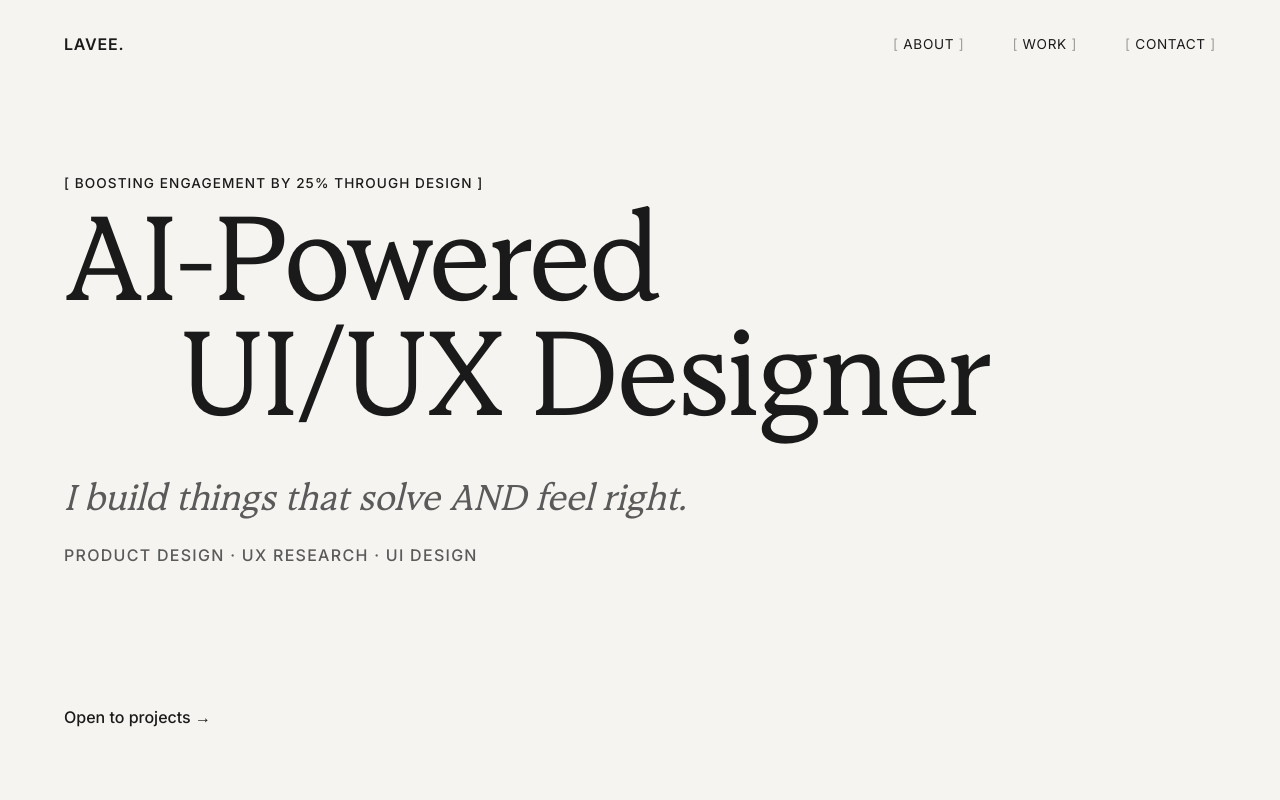
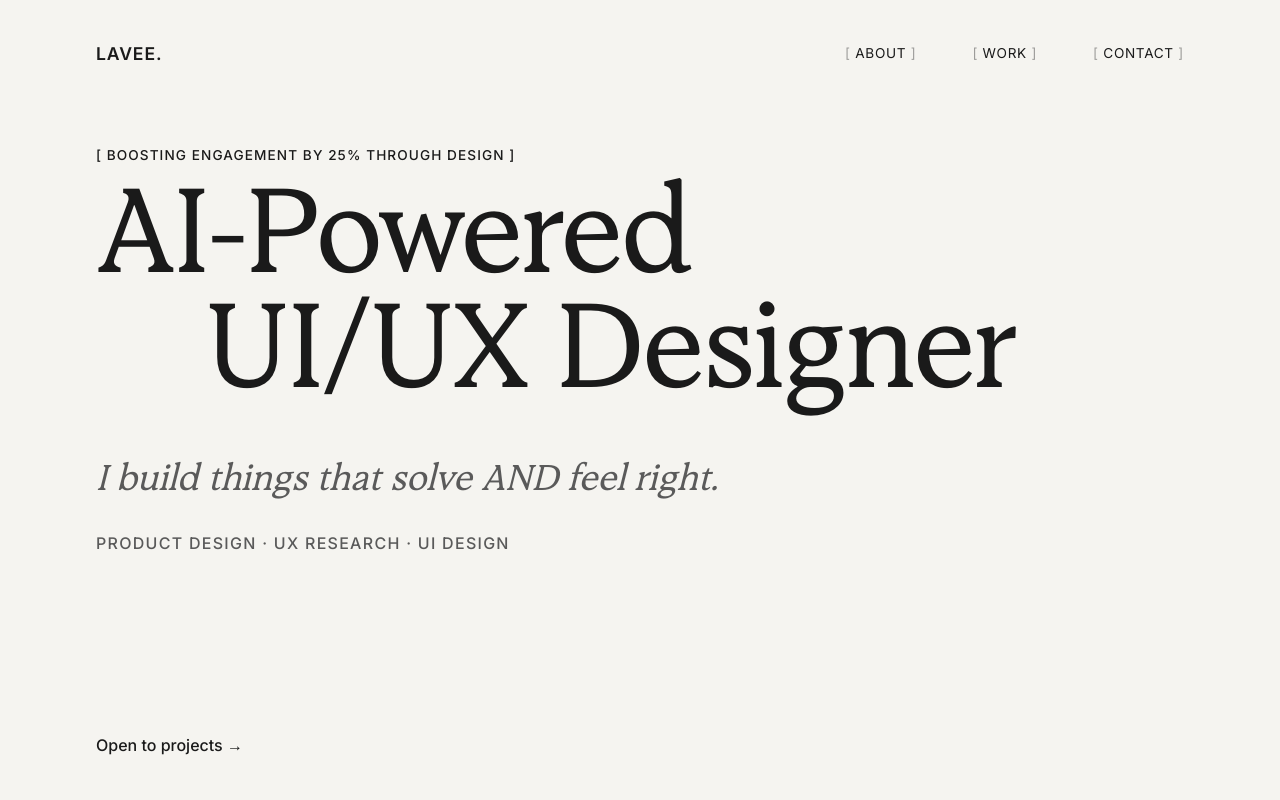
Before and after one commit to laveenahub/Designer, a React (Vite) app: page / in a window 1280 px wide. Shown: the top 800 px of the page. Built offline with nearby package versions, Linux system fonts and the light colour scheme; a web font is replaced by a local one.

Commit message:
Update spacing, corners, remove skills, add testimonial

```diff
--- a/src/App.jsx
+++ b/src/App.jsx
@@ -90,7 +90,7 @@ function App() {
         </section>
 
         {/* --- ABOUT SECTION --- */}
-        <section id="about" className="section">
+        <section id="about" className="section" style={{ paddingTop: 'var(--space-md)', paddingBottom: 'var(--space-md)' }}>
           <div className="container manifesto-wrap">
             <span className="section-label reveal">About</span>
 
@@ -163,37 +163,19 @@ function App() {
           </div>
         </section>
 
-        {/* --- SKILLS & TOOLS SECTION --- */}
-        <section id="skills" className="section" style={{ paddingTop: 'var(--space-md)' }}>
-          <div className="container">
-            <span className="section-label reveal">Skills</span>
+        {/* --- TESTIMONIAL SECTION --- */}
+        <section id="testimonial" className="section" style={{ paddingTop: 'var(--space-md)' }}>
+          <div className="container manifesto-wrap">
+            <span className="section-label reveal">Endorsement</span>
 
-            <div className="skills-list small-caps reveal">
-                <span>Figma</span> <span className="dot">·</span>
-                <span>Product Design</span> <span className="dot">·</span>
-                <span>UX Research</span> <span className="dot">·</span>
-                <span>UI Design</span> <span className="dot">·</span>
-                <span>Wireframing</span> <span className="dot">·</span>
-                <span>Prototyping</span> <span className="dot">·</span>
-                <span>Visual Design</span> <span className="dot">·</span>
-                <span>Community Building</span>
-            </div>
+            <p className="manifesto-line reveal" style={{ fontSize: 'clamp(1.5rem, 3.5vw, 2.5rem)', fontStyle: 'italic', marginBottom: 'var(--space-sm)' }}>
+              "Laveena transformed our engagement metrics. She doesn't just design screens, she crafts highly thoughtful user journeys that make total aesthetic sense."
+            </p>
+
+            <p className="project-stat reveal delay-100" style={{ fontFamily: 'var(--font-body)' }}>
+              — Lead Manager, Socialveins
+            </p>
           </div>
-        </section>
-
-        {/* --- ACHIEVEMENTS & EXTRAS --- */}
-        <section id="recognition" className="section" style={{ paddingTop: 'var(--space-sm)' }}>
-            <div className="container">
-                <span className="section-label reveal">Recognition</span>
-
-                <div className="recognition-list small-caps reveal">
-                    <div className="recog-item">LinkedIn Certified Marketing Insider</div>
-                    <div className="recog-item">2nd Position — Machin-o-Mania</div>
-                    <div className="recog-item">#Include&lt;her&gt; Cohort 2.0 Mentee</div>
-                    <div className="recog-item">Community Lead, GDSC Poornima — 20+ events, Tier-1 Gen AI Study Jams</div>
-                    <div className="recog-item">Publication: "A Heart Rate Monitor Using Wi-Fi Module ESP8266"</div>
-                </div>
-            </div>
         </section>
 
         {/* --- CONTACT / CTA SECTION --- */}
--- a/src/index.css
+++ b/src/index.css
@@ -21,10 +21,10 @@
 
     --transition: all 0.4s cubic-bezier(0.25, 1, 0.5, 1);
 
-    --space-sm: 1rem;
-    --space-md: 2.5rem;
-    --space-lg: 6rem;
-    --space-xl: 12rem;
+    --space-sm: 1.5rem;
+    --space-md: 3rem;
+    --space-lg: 8rem;
+    --space-xl: 14rem;
 }
 
 /* ==========================================================================
@@ -61,8 +61,8 @@ ul {
 }
 
 .container {
-    width: 90%;
-    max-width: 1400px;
+    width: 85%;
+    max-width: 1200px;
     margin: 0 auto;
 }
 
@@ -96,7 +96,7 @@ ul {
     top: 0;
     width: 100%;
     z-index: 100;
-    padding: 2rem 0;
+    padding: 2.5rem 0;
     transition: var(--transition);
     background: transparent;
 }
@@ -105,7 +105,7 @@ ul {
     background: rgba(245, 244, 240, 0.95);
     backdrop-filter: blur(10px);
     -webkit-backdrop-filter: blur(10px);
-    padding: 1.5rem 0;
+    padding: 1.8rem 0;
 }
 
 .nav-container {
@@ -117,14 +117,14 @@ ul {
 .logo {
     font-family: var(--font-body);
     font-weight: 600;
-    font-size: 1rem;
+    font-size: 1.1rem;
     text-transform: uppercase;
     letter-spacing: 0.05em;
 }
 
 .nav-links {
     display: flex;
-    gap: 3rem;
+    gap: 3.5rem;
     align-items: center;
 }
 
@@ -291,9 +291,10 @@ ul {
 .project-image-wrap {
     width: 100%;
     aspect-ratio: 16 / 9;
-    background: #e0ded8; /* Placeholder color before img loads */
+    background: #e0ded8;
     overflow: hidden;
-    margin-bottom: var(--space-sm);
+    margin-bottom: var(--space-md);
+    border-radius: 16px;
 }
 
 .project-image {
```
